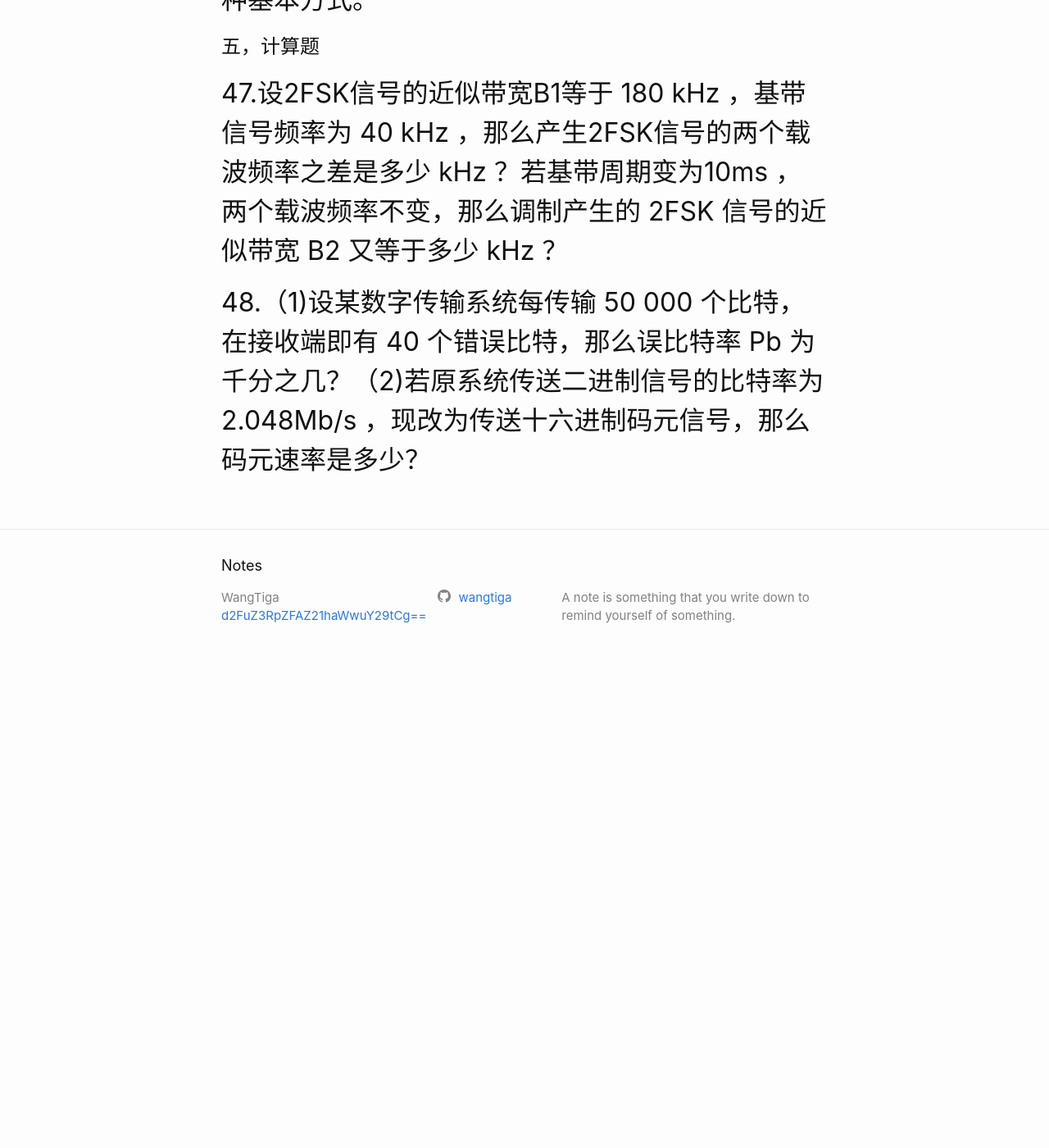
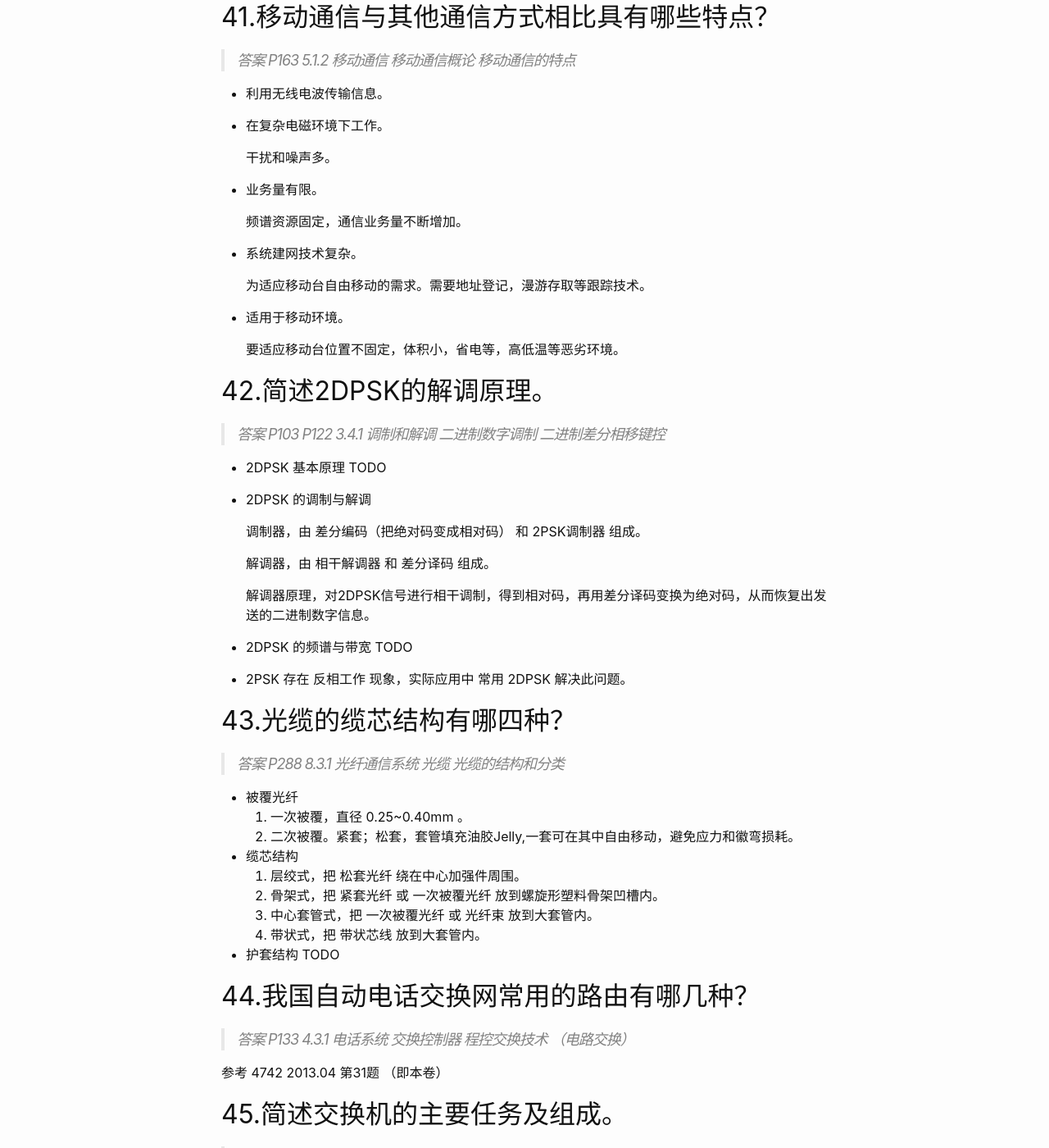
Before and after one commit to wangtiga/wangtiga.github.io, a Jekyll site: the page built from _previews/2019-06-27-4742_2013_04.md, in a window 1280 px wide and 1400 px high, scrolled down 27221 px. Shown: the whole window at 82% size. Built offline with Jekyll 4.4.1, drawn with Linux system fonts in a browser that asks for light colours; before the commit the page ends 28044 px from its top, so only the background shows below that; some of the changed text lies outside the part shown.

Commit message:
updated from notep

```diff
--- a/_previews/2019-06-27-4742_2013_04.md
+++ b/_previews/2019-06-27-4742_2013_04.md
@@ -738,6 +738,10 @@ P135 4.3 交换控制器
   3. 编号制度
   4. 交换机的业务功能和呼叫处理过程
 
+  * 电话交换网常用路由：1)基干路由 2)高效直达路由 3)低呼损直达路由
+  * 路由选择顺序和原因：先选 高效直达路由 ， 后选 迂回路由 。由远到近，先在被叫一侧 自上而下 ， 再在 主叫一侧 自下而下 。 最后中选择最终路由（基干路由）。
+  * P158 CCITT 话机完成号码
+
 - 分组交换
 
   按数据业务特征而设计。如计算机网络中都是分组交换。
@@ -924,21 +928,112 @@ TODO P221 图6.15 角度分集原理 有点像易拉罐盖到 WIFI 上，而且
 参考 4742 2014.04 第39题
 
 
+
 ## 39.光纤外套损耗
+
+> 答案 P283 8.2.5 光纤通信系统 光纤 光纤的传输特性
+
+参考 4742 2014.04 第24题
 
 
 
 ## 40.光信号的解调
 
+> 答案 P293 8.4.2 光纤通信系统 光发射机 光的调制
+
+- 解调：光接收机从收到的光中中，识别出信号变化规律，重现传输的信息，此过程称为光信号的解调。
+
+- 调制：
+  1. 直接调制，把传送的信息转换成信号电流注入 LD LED ，获得已调光信号。
+  2. 间隔调制，利用晶体 电光效应，磁光效应，声光效应 实现对激光辐射的调制。
+
+
 
 # 四，简答题
 
 ## 41.移动通信与其他通信方式相比具有哪些特点？
+
+> 答案 P163 5.1.2 移动通信 移动通信概论 移动通信的特点
+
+- 利用无线电波传输信息。
+
+- 在复杂电磁环境下工作。
+
+  干扰和噪声多。
+
+- 业务量有限。
+
+  频谱资源固定，通信业务量不断增加。
+
+- 系统建网技术复杂。
+
+  为适应移动台自由移动的需求。需要地址登记，漫游存取等跟踪技术。
+
+- 适用于移动环境。
+
+  要适应移动台位置不固定，体积小，省电等，高低温等恶劣环境。
+
+
+
 ## 42.简述2DPSK的解调原理。
+
+> 答案 P103 P122 3.4.1 调制和解调 二进制数字调制 二进制差分相移键控
+
+- 2DPSK 基本原理 TODO
+
+- 2DPSK 的调制与解调
+
+  调制器，由 差分编码（把绝对码变成相对码） 和 2PSK调制器 组成。
+
+  解调器，由 相干解调器 和 差分译码 组成。
+
+  解调器原理，对2DPSK信号进行相干调制，得到相对码，再用差分译码变换为绝对码，从而恢复出发送的二进制数字信息。
+
+- 2DPSK 的频谱与带宽 TODO
+
+- 2PSK 存在 反相工作 现象，实际应用中 常用 2DPSK 解决此问题。
+
+
+
 ## 43.光缆的缆芯结构有哪四种？
+
+> 答案 P288 8.3.1 光纤通信系统 光缆 光缆的结构和分类
+
+- 被覆光纤
+  1. 一次被覆，直径 0.25~0.40mm 。
+  2. 二次被覆。紧套；松套，套管填充油胶Jelly,一套可在其中自由移动，避免应力和徽弯损耗。
+
+- 缆芯结构
+  1. 层绞式，把 松套光纤 绕在中心加强件周围。
+  2. 骨架式，把 紧套光纤 或 一次被覆光纤 放到螺旋形塑料骨架凹槽内。
+  3. 中心套管式，把 一次被覆光纤 或 光纤束 放到大套管内。
+  4. 带状式，把 带状芯线 放到大套管内。
+
+- 护套结构 TODO
+
+
 ## 44.我国自动电话交换网常用的路由有哪几种？
+
+> 答案 P133 4.3.1 电话系统 交换控制器 程控交换技术 （电路交换）
+
+参考 4742 2013.04 第31题 （即本卷）
+
+
 ## 45.简述交换机的主要任务及组成。
+
+> 答案 P127 4.1 电话系统 电话系统的基本概念
+
+参考 4742 2013.03 第42题
+
+
 ## 46.简述除了振幅键控(ASK)外，数字调制的另外两种基本方式。
+
+> 答案 P96 P122 3.4.1 调制和解调 二进制数字调制 二进制幅移键控
+
+参考 4742 2013.03 第08题
+
+
+
 
 # 五，计算题
 
```
Also changed, not shown: _previews/2019-06-20-4742_2014_04.md (+24 -9 lines), _previews/exercise.md (+5 -0 lines).
